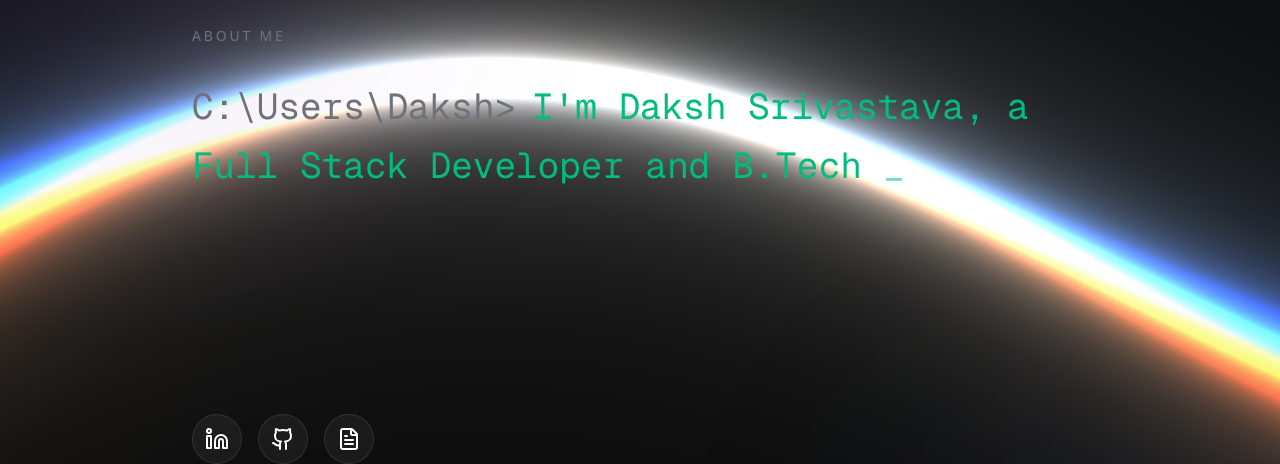
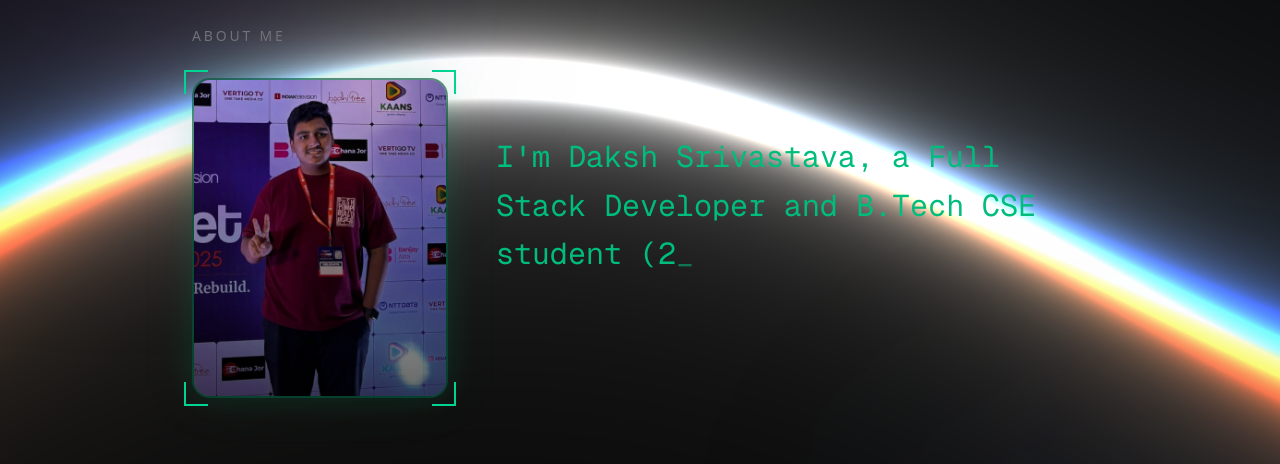
Before and after one commit to Daksh-create349/Portfolio, a Next.js app: page / in a window 1280 px wide. Both pictures are taken after a click on the button 628 px from the left and 36 px from the top of the page. Shown: the part 122-586 px from the top of the page. Built offline with nearby package versions, Linux system fonts and the light colour scheme.

Commit message:
Few additions

```diff
--- a/app/page.tsx
+++ b/app/page.tsx
@@ -196,12 +196,38 @@ export default function Home() {
                 <motion.div variants={container} initial="hidden" animate="show" className="space-y-16">
                   <div>
                     <motion.h1 variants={item} className="mb-8 text-sm font-medium uppercase tracking-[0.2em] text-zinc-500">About Me</motion.h1>
-                    <motion.div variants={item} className="h-48 md:h-64 mb-12">
-                      <div className="font-mono text-xl md:text-3xl lg:text-4xl text-emerald-500 leading-relaxed">
-                        <span className="text-zinc-500 mr-4">C:\Users\Daksh&gt;</span>
+                    <motion.div variants={item} className="flex flex-col md:flex-row items-center md:items-start gap-8 md:gap-12 mb-12">
+                      {/* Image Frame */}
+                      <div className="relative shrink-0 w-56 h-64 md:w-64 md:h-80 group">
+                        {/* Glowing Background */}
+                        <div className="absolute inset-0 rounded-2xl bg-emerald-500/10 blur-xl transition-all duration-500 group-hover:bg-emerald-500/20 group-hover:blur-2xl" />
+
+                        {/* Image Container */}
+                        <div className="absolute inset-0 rounded-2xl border-2 border-emerald-500/30 overflow-hidden shadow-[0_0_30px_rgba(16,185,129,0.1)] transition-all duration-500 group-hover:border-emerald-500/60 group-hover:shadow-[0_0_50px_rgba(16,185,129,0.3)] bg-black/50 z-10 flex items-center justify-center">
+                          <img
+                            src="/images/Portfolio.png"
+                            alt="Daksh Srivastava"
+                            className="w-full h-full object-cover transition-transform duration-700 group-hover:scale-105"
+                            onError={(e) => {
+                              // Fallback if image isn't named exactly daksh.jpg
+                              (e.target as HTMLImageElement).src = 'https://via.placeholder.com/400x600/09090b/10b981?text=Awaiting+Image+Upload'
+                            }}
+                          />
+                          <div className="absolute inset-0 bg-gradient-to-t from-black/60 to-transparent pointer-events-none" />
+                        </div>
+
+                        {/* Cyberpunk Corners */}
+                        <div className="absolute -top-2 -left-2 w-6 h-6 border-t-2 border-l-2 border-emerald-400 z-20 transition-all duration-500 group-hover:-top-3 group-hover:-left-3" />
+                        <div className="absolute -top-2 -right-2 w-6 h-6 border-t-2 border-r-2 border-emerald-400 z-20 transition-all duration-500 group-hover:-top-3 group-hover:-right-3" />
+                        <div className="absolute -bottom-2 -left-2 w-6 h-6 border-b-2 border-l-2 border-emerald-400 z-20 transition-all duration-500 group-hover:-bottom-3 group-hover:-left-3" />
+                        <div className="absolute -bottom-2 -right-2 w-6 h-6 border-b-2 border-r-2 border-emerald-400 z-20 transition-all duration-500 group-hover:-bottom-3 group-hover:-right-3" />
+                      </div>
+
+                      {/* Text */}
+                      <div className="flex-1 mt-4 md:mt-0 font-mono text-xl md:text-2xl lg:text-3xl text-emerald-500 leading-relaxed flex flex-col justify-center h-full min-h-[16rem]">
                         <Typewriter
-                          text="I'm Daksh Srivastava, a Full Stack Developer and B.Tech CSE student at ITM Skills University (Batch 2025-2029). I build scalable web apps & premium user experiences."
-                          speed={50}
+                          text="I'm Daksh Srivastava, a Full Stack Developer and B.Tech CSE student (2025-2029). I build scalable web apps & premium user experiences."
+                          speed={40}
                         />
                       </div>
                     </motion.div>
```
Also changed, not shown: public/images/Portfolio.png (added).
